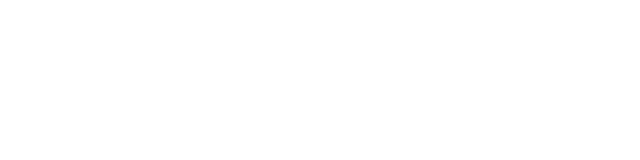
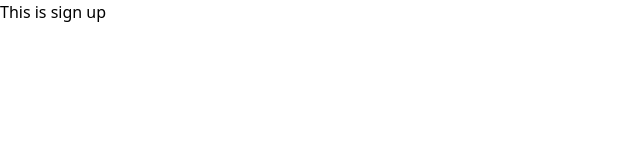
Before and after one commit to TaseenFuadJeem/independent-service-provider_website, a React (Create React App) app: page /signup in a window 1280 px wide. Shown: the top 160 px of the page, without its empty margins (0-640 px from the left). Built offline with nearby package versions, Linux system fonts and the light colour scheme.

Commit message:
Added Routes

```diff
--- a/src/App.js
+++ b/src/App.js
@@ -1,10 +1,27 @@
+import { Route, Routes } from 'react-router-dom';
 import './App.css';
+import AboutMe from './Pages/AboutMe/AboutMe';
+import Blogs from './Pages/Blogs/Blogs';
+import Home from './Pages/Home/Home';
+import Login from './Pages/Login/Login';
+import NotFound from './Pages/NotFound/NotFound';
+import Signup from './Pages/Signup/Signup';
 
 function App() {
   return (
     <div>
 
+      <Routes>
 
+        <Route path='/' element={<Home></Home>}></Route>
+        <Route path='/home' element={<Home></Home>}></Route>
+        <Route path='/login' element={<Login></Login>}></Route>
+        <Route path='/signup' element={<Signup></Signup>}></Route>
+        <Route path='/blogs' element={<Blogs></Blogs>}></Route>
+        <Route path='/aboutme' element={<AboutMe></AboutMe>}></Route>
+        <Route path='*' element={<NotFound></NotFound>}></Route>
+
+      </Routes>
 
     </div>
   );
--- /dev/null
+++ b/src/Pages/NotFound/NotFound.js
@@ -0,0 +1,11 @@
+import React from 'react';
+
+const NotFound = () => {
+    return (
+        <div>
+            <h1>404</h1>
+        </div>
+    );
+};
+
+export default NotFound;
--- /dev/null
+++ b/src/Pages/Signup/Signup.js
@@ -0,0 +1,11 @@
+import React from 'react';
+
+const Signup = () => {
+    return (
+        <div>
+            <h1>This is sign up</h1>
+        </div>
+    );
+};
+
+export default Signup;
```
